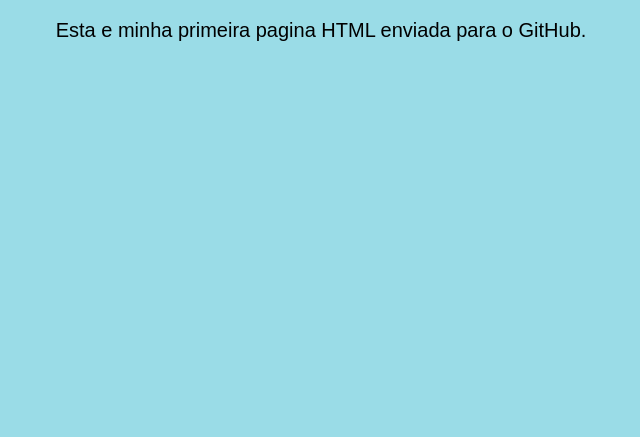
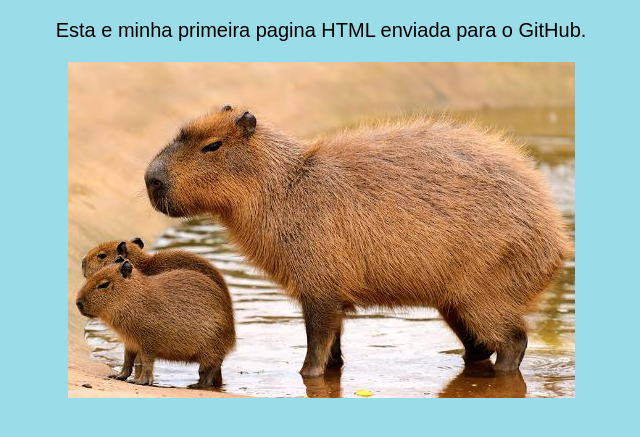
Before and after one commit to abacaxi-lari12/atividade-html-css, a plain HTML site: page index.html in a window 1280 px wide. Shown: the part 61-498 px from the top of the page, without its empty margins (319-959 px from the left). Drawn offline with Linux system fonts and the light colour scheme.

Commit message:
Update index.html

```diff
--- a/index.html
+++ b/index.html
@@ -8,5 +8,6 @@
 <body>
  <h1>Ola, mundo!</h1>
  <p>Esta e minha primeira pagina HTML enviada para o GitHub.</p>
+ <img src="capivara.jpg" alt="Capivara">
 </body>
 </html>
```
